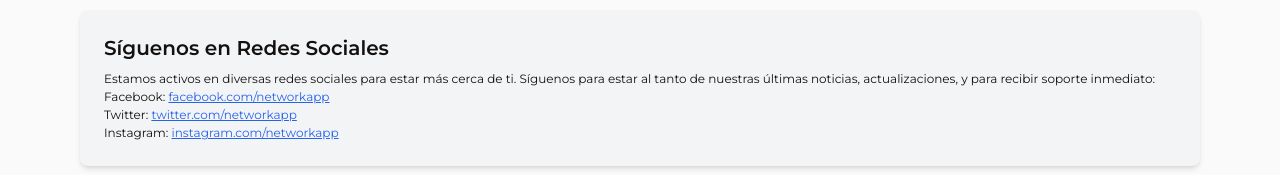
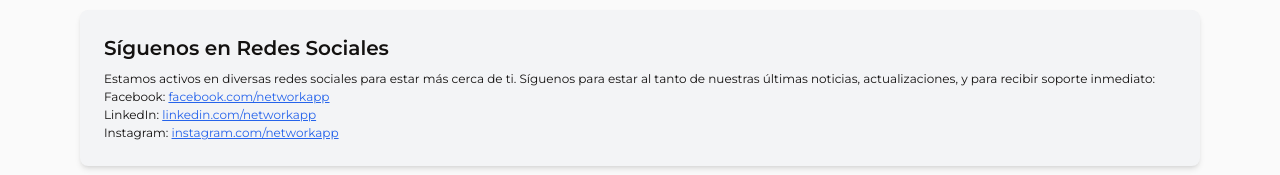
Before and after one commit to benjaminpaniagua/NexDevs---Development, a React (Vite) app: page /contact-us in a window 1280 px wide. Shown: the part 777-952 px from the top of the page. Built offline with nearby package versions, Linux system fonts and the light colour scheme; a web font is replaced by a local one.

Commit message:
feat: update ContactUs component with social media links and improve layout

```diff
--- a/src/components/pages/ContactUs.jsx
+++ b/src/components/pages/ContactUs.jsx
@@ -1,5 +1,5 @@
-
-
+import React from "react";
+import { FaFacebook, FaInstagram, FaLinkedin } from "react-icons/fa";
 const ContactUs = () => {
   return (
     <div className="flex flex-col py-10 h-auto mx-auto px-20 max-w-[100rem] min-h-screen xs:px-7 md:px-10">
@@ -30,9 +30,9 @@ const ContactUs = () => {
           <h2 className="text-xl font-semibold mb-2">Soporte Técnico</h2>
           <p>
             Si tienes problemas técnicos o necesitas ayuda con tu cuenta o los
-            servicios de <strong>network</strong>, por favor, visita nuestra página de Soporte
-            Técnico donde podrás encontrar respuestas a preguntas frecuentes y
-            enviarnos tus consultas.
+            servicios de <strong>network</strong>, por favor, visita nuestra
+            página de Soporte Técnico donde podrás encontrar respuestas a
+            preguntas frecuentes y enviarnos tus consultas.
           </p>
         </div>
 
@@ -71,24 +71,30 @@ const ContactUs = () => {
             <br />
             Facebook:{" "}
             <a
-              href="https://facebook.com/networkapp"
+              href="https://www.facebook.com/share/ev3AkoQH8vPZND9y/?mibextid=LQQJ4d"
               className="text-blue-600 underline"
+              target="_blank"
+              rel="noopener noreferrer"
             >
               facebook.com/networkapp
             </a>
             <br />
-            Twitter:{" "}
+            LinkedIn:{" "}
             <a
-              href="https://twitter.com/networkapp"
+              href="https://www.linkedin.com/in/network-app-b83708333/"
               className="text-blue-600 underline"
+              target="_blank"
+              rel="noopener noreferrer"
             >
-              twitter.com/networkapp
+              linkedin.com/networkapp
             </a>
             <br />
             Instagram:{" "}
             <a
-              href="https://instagram.com/networkapp"
+              href="https://www.instagram.com/2024_network?utm_source=ig_web_button_share_sheet&igsh=ZDNlZDc0MzIxNw=="
               className="text-blue-600 underline"
+              target="_blank"
+              rel="noopener noreferrer"
             >
               instagram.com/networkapp
             </a>
```
